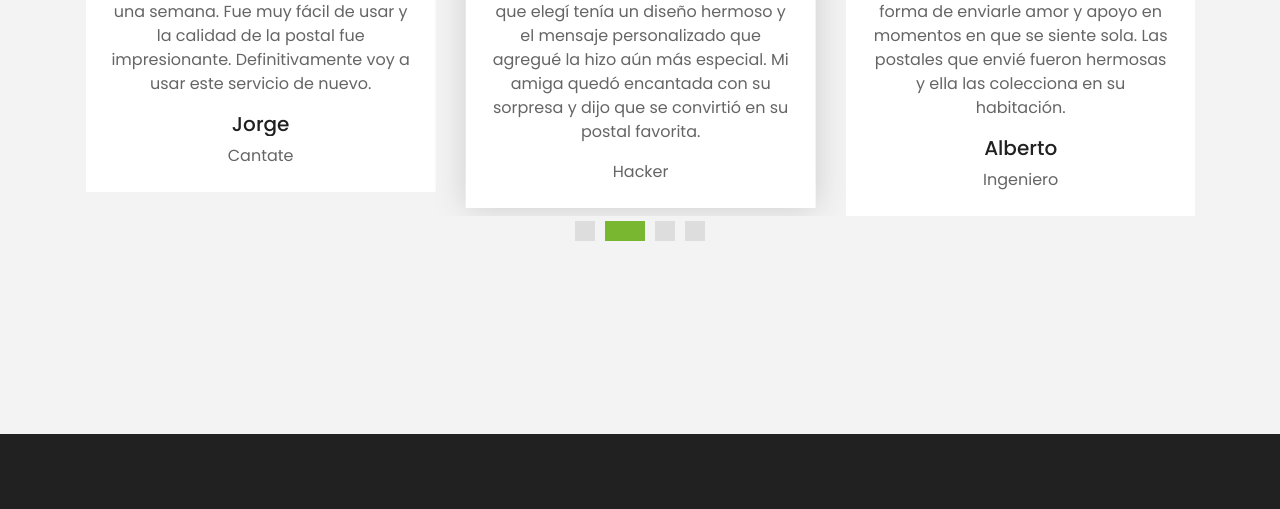
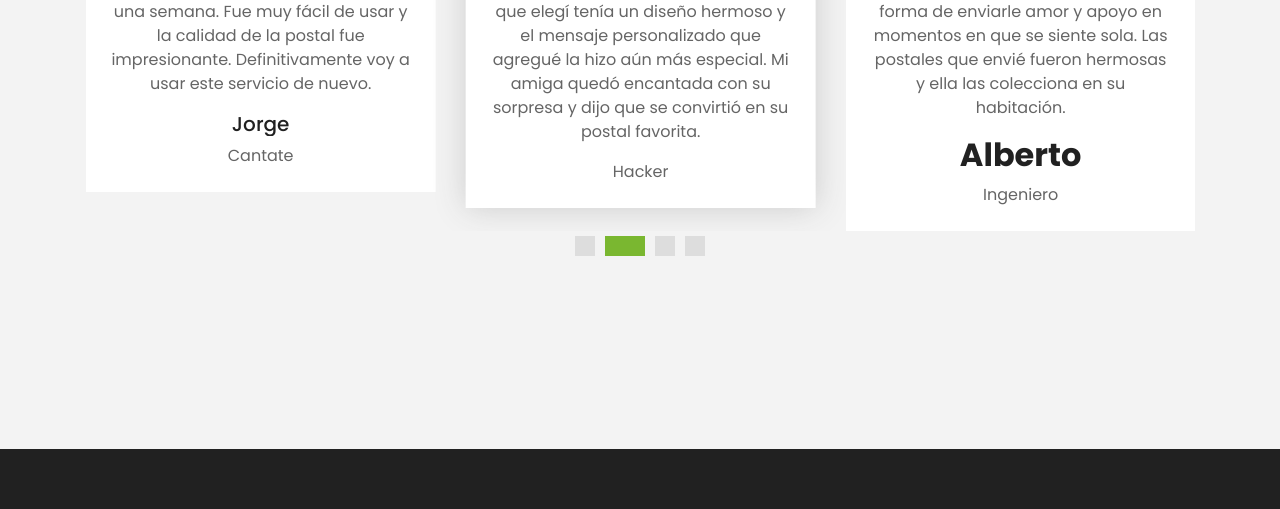
Before and after one commit to MULTIMEDIA-URJC/practica3_alojamientoweb, a plain HTML site: page index.html in a window 1280 px wide. Shown: the part 3183-3692 px from the top of the page. Drawn offline with nearby package versions, Linux system fonts and the light colour scheme; files that its build step writes are made by us from their sources.

Commit message:
Corregidos errores analizador web

```diff
--- a/index.html
+++ b/index.html
@@ -291,7 +291,7 @@
                             apoyo en momentos en que se siente sola. Las postales que envié fueron hermosas y ella
                             las colecciona en su habitación.
                         </p>
-                        <h5 class="text-truncate">Alberto</h5>
+                        <h2 class="text-truncate">Alberto</h2>
                         <span>Ingeniero</span>
                     </div>
                 </div>
```
Also changed, not shown: contact.html (+1 -1 lines).
